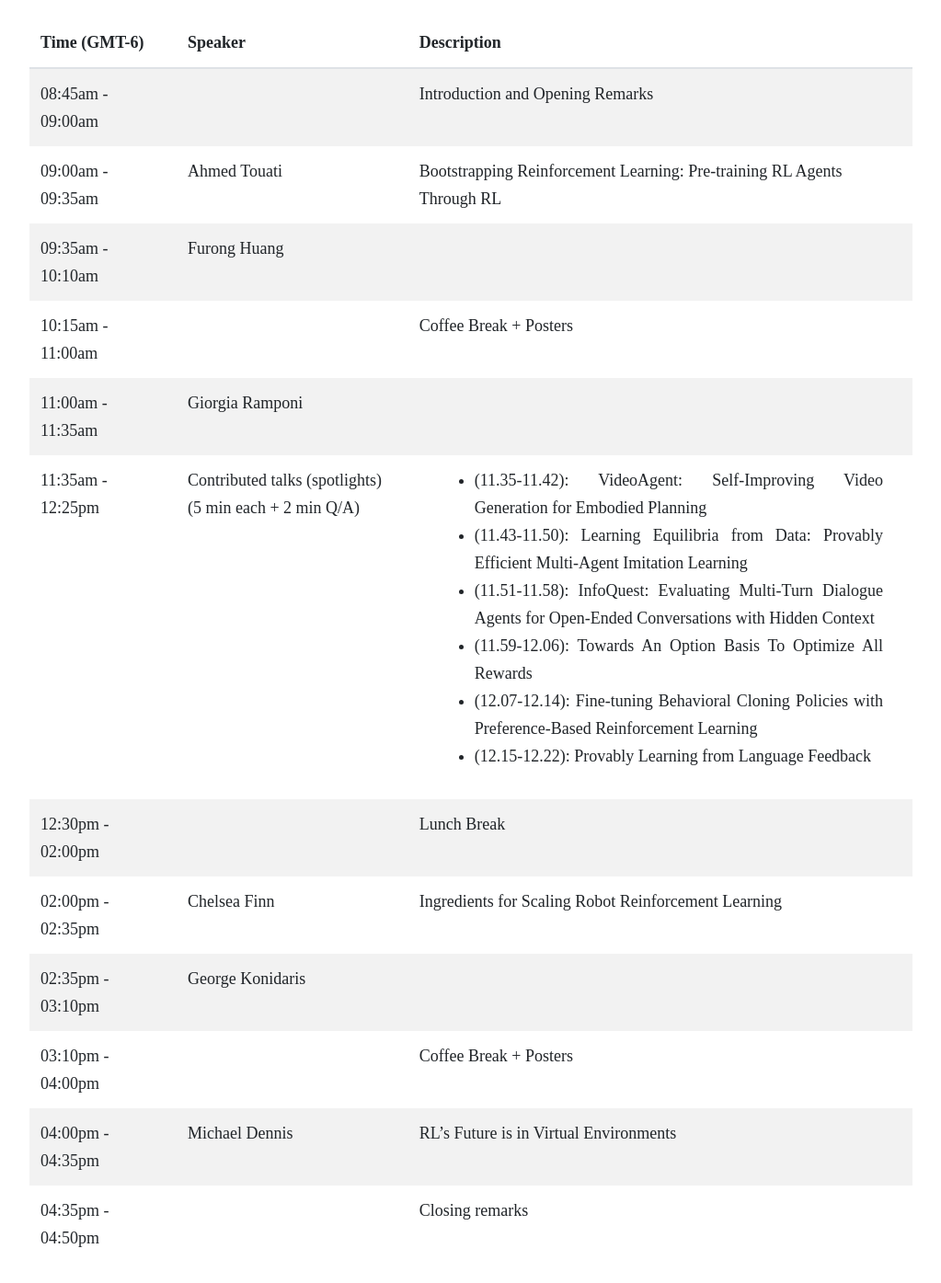
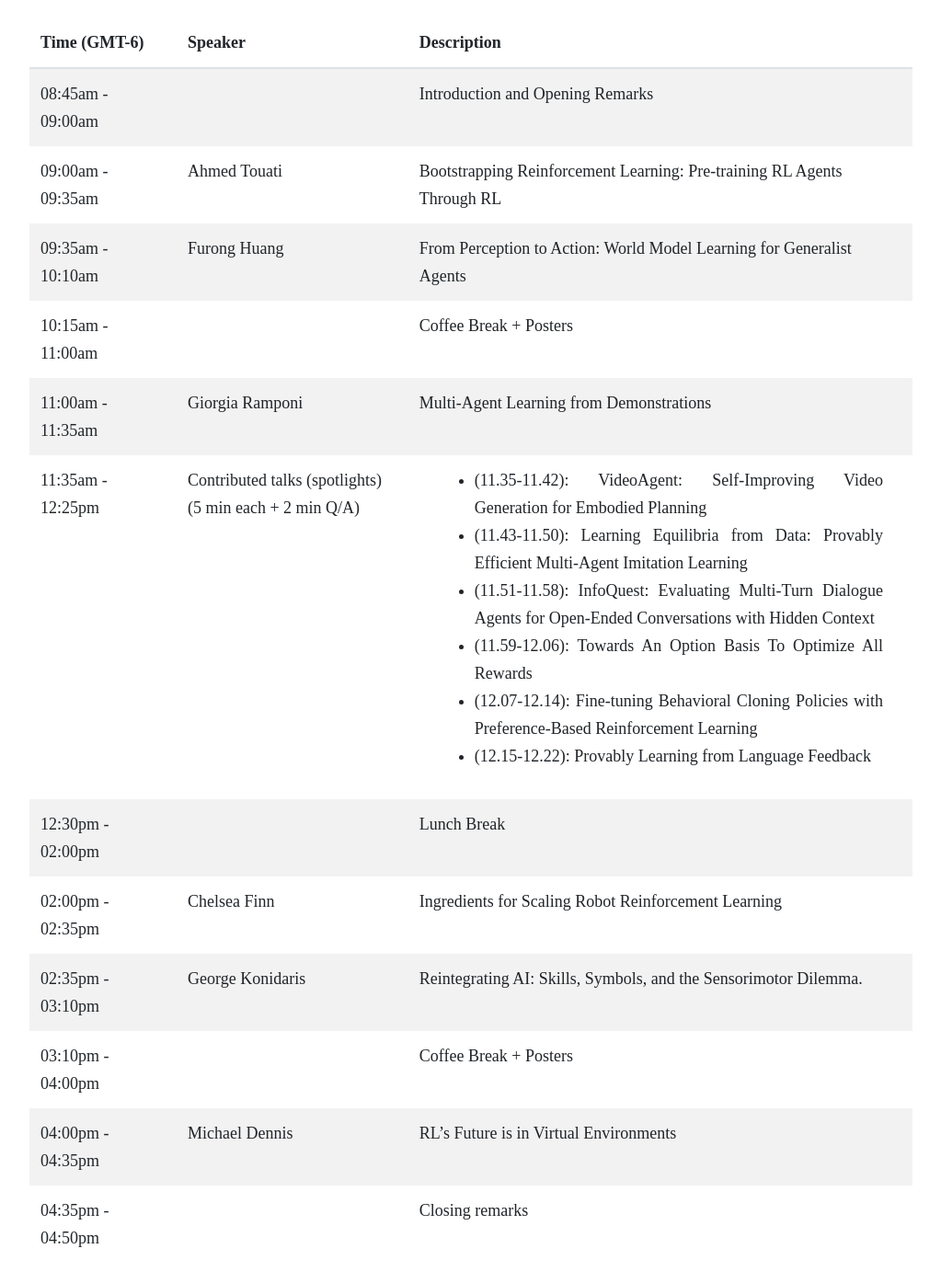
Before and after one commit to rlbrew2-workshop/rlbrew2-workshop.github.io, a Jekyll site: the page built from schedule.html, in a window 1280 px wide and 1400 px high, scrolled down 420 px. Shown: the top 1395 px of the window at 92% size, without its empty margins (136-1159 px from the left). Built offline with Jekyll 4.4.1, drawn with Linux system fonts in a browser that asks for light colours; nearby versions of some CDN libraries.

Commit message:
add talk titles

```diff
--- a/schedule.html
+++ b/schedule.html
@@ -32,7 +32,7 @@ layout: default
         <td>09:35am - 10:10am</td>
         <td>Furong Huang</td>
         <!-- <td> Enhancing Reinforcement Learning through Causal Representations and Graph Structures (<a href="https://youtu.be/Zu_NtdUM6xk?feature=shared">Video</a>)</td> -->
-        <td></td>
+        <td>From Perception to Action: World Model Learning for Generalist Agents </td>
       </tr>
       <!-- <tr>
         <td>10:00am - 10:30am</td>
@@ -59,7 +59,7 @@ layout: default
         <td>11:00am - 11:35am</td>
         <td>Giorgia Ramponi</td>
         <!-- <td>Language, Why? (<a href="https://youtu.be/codR7uiBBZk?feature=shared">Video</a>)</td> -->
-        <td></td>
+        <td>Multi-Agent Learning from Demonstrations</td>
       </tr>
       <tr>
         <td>11:35am - 12:25pm</td>
@@ -92,7 +92,7 @@ layout: default
         <td>02:35pm - 03:10pm</td>
         <td>George Konidaris</td>
         <!-- <td>Learning Representations for Planning (<a href="https://youtu.be/mUFAN5Waii4?feature=shared">Video</a>)</a></td> -->
-        <td></td>
+        <td>Reintegrating AI: Skills, Symbols, and the Sensorimotor Dilemma.</td>
       </tr>
       <tr>
         <td>03:10pm - 04:00pm</td>
```
